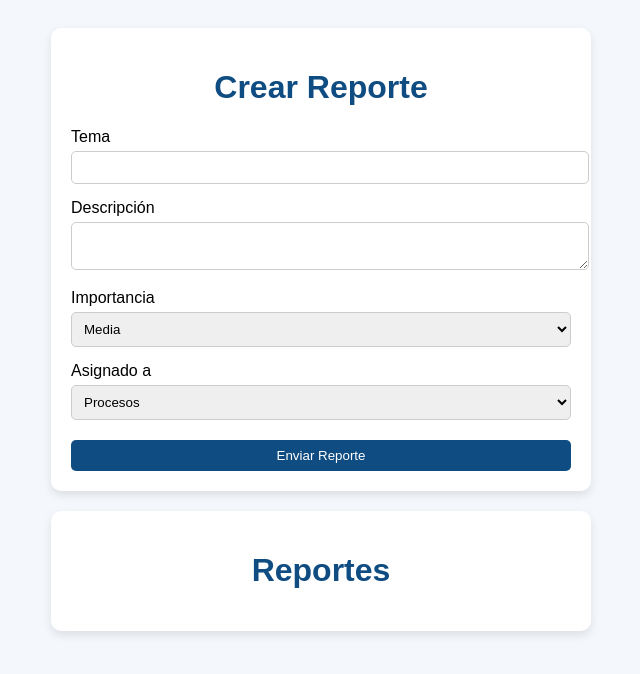
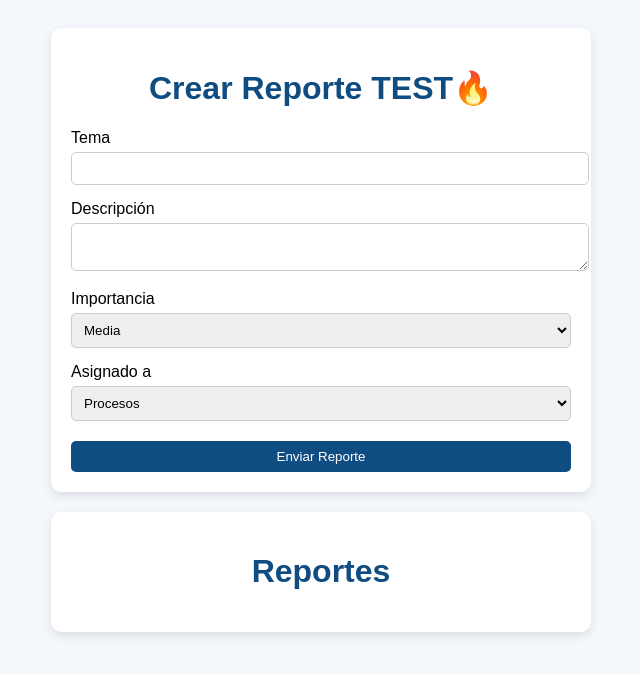
Before and after one commit to ClioHiromiP/report-system, a website: page index.html in a window 1280 px wide. Shown: the whole page, without its empty margins (319-959 px from the left). Drawn offline with Linux system fonts and the light colour scheme; no server answers.

Commit message:
Update header text to include 'TEST🔥'

```diff
--- a/index.html
+++ b/index.html
@@ -64,7 +64,7 @@
 <body>
 
 <div class="container">
-  <h1>Crear Reporte</h1>
+  <h1>Crear Reporte  TEST🔥</h1>
 
   <label>Tema</label>
   <input id="title">
```
